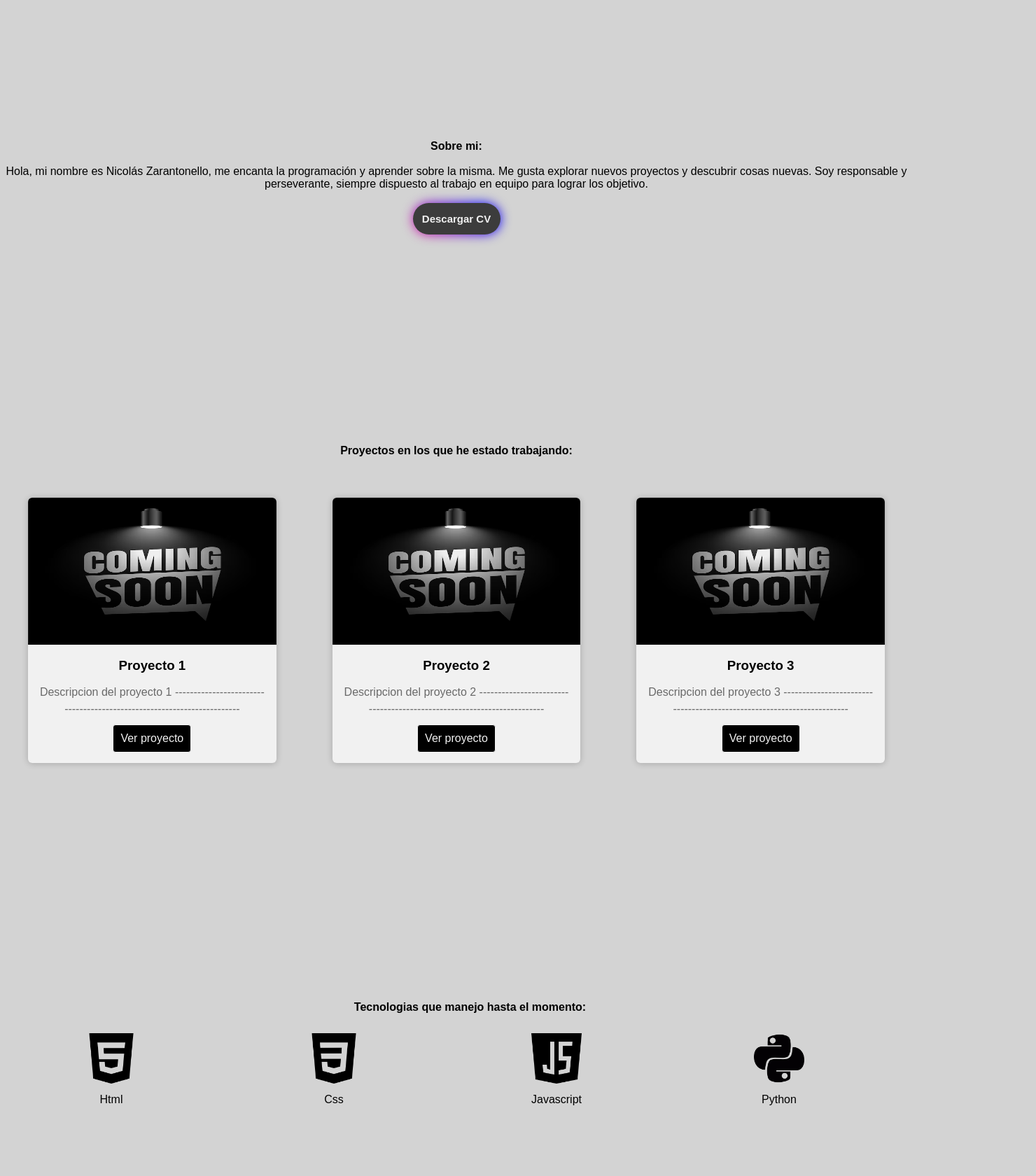
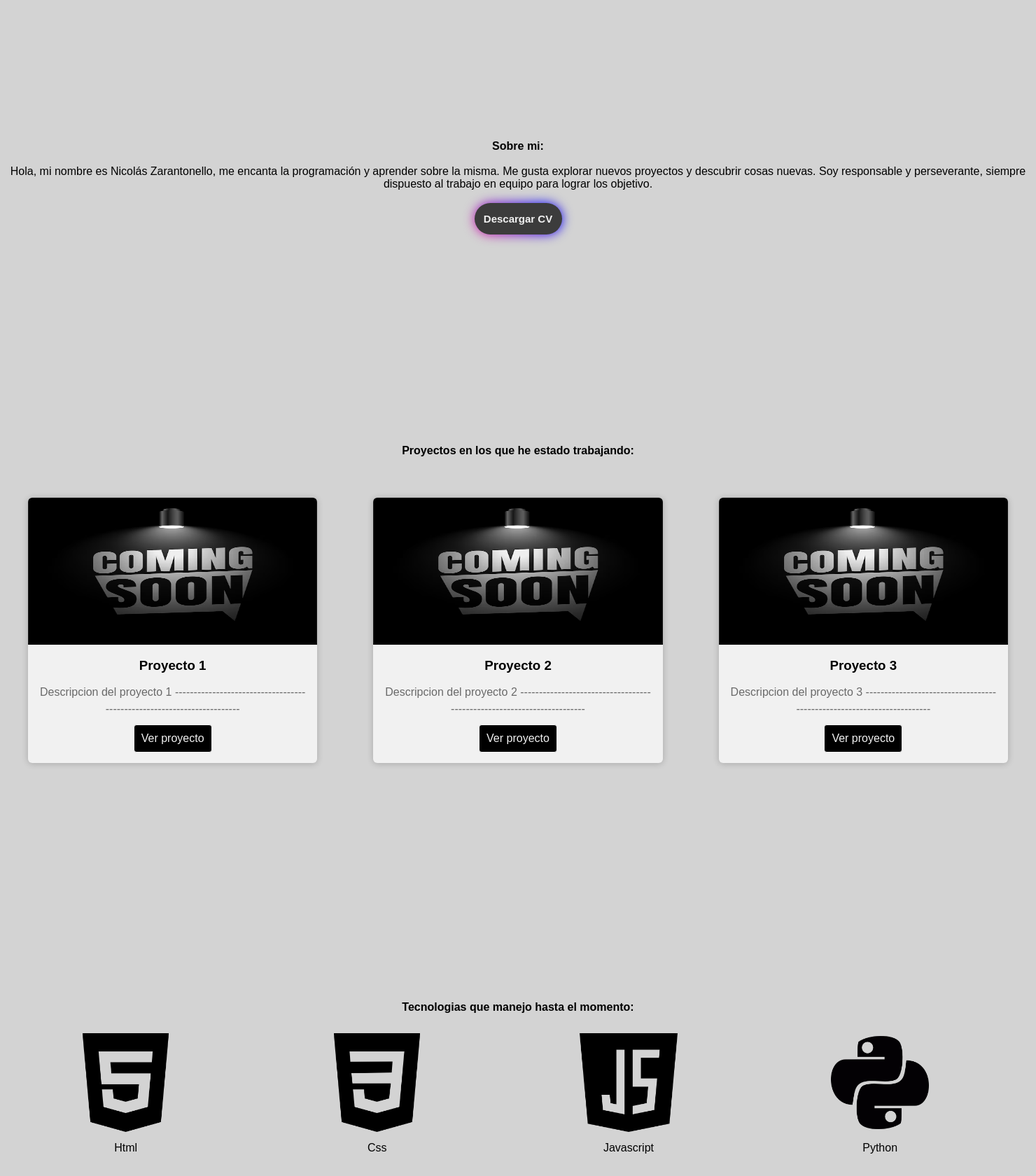
Before and after one commit to NicoZdev/Portfolio-web, a PHP site: page / in a window 1480 px wide. Shown: the part 800-2480 px from the top of the page at 70% size. Run offline with PHP 8.4, Linux system fonts and the light colour scheme; some web fonts are replaced.

Commit message:
Add files via upload

```diff
--- a/index.html
+++ b/index.html
@@ -3,6 +3,7 @@
 <head>
     <meta charset="UTF-8">
     <meta http-equiv="X-UA-Compatible" content="IE=edge">
+    <meta name="viewport" content="width-device-width, user-scalable=no, initial-scale=1.0, maximum-scale=1.0, minimum-scale=1.0">
     <meta name="viewport" content="width=device-width, initial-scale=1.0">
     <title>PortFolio</title>
     <link rel="stylesheet" href="https://stackpath.bootstrapcdn.com/font-awesome/4.7.0/css/font-awesome.min.css">
@@ -15,12 +16,13 @@
 <link href="https://fonts.googleapis.com/css2?family=Righteous&display=swap" rel="stylesheet">
 </head>
 <body>
+  <div class="todo">
   <div id="contcarga">
     <div id="carga"></div>
   </div>
     <section>
       <nav class="navegar">
-        <img src="Logo ZN.jpg" alt="Logo" width="3%">
+        <img src="Logo ZN.jpg" alt="Logo" width="3.2%">
         <a href="#Inicio">Incio</a>
         <a href="#SobreMi">Sobre mi</a>
         <a href="#Proyectos">Proyectos</a>
@@ -81,38 +83,40 @@
   <section id="Tecnologias" class="tecnologias">
        <h4>Tecnologias que manejo hasta el momento:</h4>
        <br>
+  <div class="contecno">
     <div class="galeria">
-      <div class="foto">
+     <figure class="foto">
         <img src="html-5.png" alt="Html5">
-      </div>
       <div class="pie">
         <p>Html</p>
       </div>
+     </figure>
     </div>
     <div class="galeria">
-      <div class="foto">
+      <figure class="foto">
         <img src="css-3.png" alt="Css3">
-      </div>
       <div class="pie">
         <p>Css</p>
       </div>
+     </figure>
     </div>
     <div class="galeria">
-      <div class="foto">
+      <figure class="foto">
         <img src="secuencia-de-comandos-de-java.png" alt="Javascript">
-      </div>
       <div class="pie">
         <p>Javascript</p>
       </div>
+     </figure>
     </div>
     <div class="galeria">
-      <div class="foto">
+      <figure class="foto">
         <img src="logotipo-de-python-language.png" alt="Python">
-      </div>
       <div class="pie">
         <p>Python</p>
       </div>
+     </figure>
     </div>
+  </div>
   </section>
     <section class="botones" id="Contacto">
         <a href="https://github.com/NicoZdev" target="_blank" class="fa fa-github"></a>
@@ -123,6 +127,7 @@
       </section>
       <br>
       <p class="copyright">Copyright © Todos los derechos reservados Nicolás Zarantonello</p>
+    </div>
 </body>
 <script src="script.js"></script>
 </html>
--- a/style.css
+++ b/style.css
@@ -9,10 +9,14 @@ html{
 body {
     background-color: lightgrey;
     min-height: 100vh;
-    width: 1304px;
-    justify-content:center ;
+    justify-content:center;
     align-items:center;
 }
+.todo{
+    width: 100%;
+    max-width: 1500px;
+}
+
 .navegar {
     position: fixed;
     display: flex;
@@ -37,10 +41,11 @@ nav a{
 nav a:hover{
     color: gray;
 }
+
 header {
     padding-top: 60px;
     height: 700px;
-    width: 1304px;
+    width: 100%;
     background-image: url(./FondoIntro.jpg);
     background-size: cover;
     background-position: center;
@@ -53,18 +58,19 @@ header {
     flex-direction: column;
     font-family: 'Righteous', cursive;
     font-size: 25px;
+    box-sizing: border-box;
 }
 .botones {
-    margin-left: 150px;
     margin-bottom: 20px;
     width: 100%;
     display: flex;
     justify-content: space-around;
+    align-items: center;
 }
 .botones a{
     text-decoration: none;
     font-size: 28px;
-    width: 45px;
+    width: 3.5%;
     height: 45px;
     line-height: 45px;
     text-align: center;
@@ -83,21 +89,22 @@ header {
     margin-top: 300px;
     margin-bottom: 300px;
     text-align: center;
-    width: 1304px;
+    width: 100%;
     font-family: 'Mochiy Pop One', sans-serif;
     scroll-margin-top: 7ex;
+    box-sizing: border-box;
 }
 .proyectos{
     margin-bottom: 300px;
     text-align: center;
-    width: 1304px;
+    width: 100%;
     font-family: 'Mochiy Pop One', sans-serif;
     scroll-margin-top: 7ex;
 }
 .tecnologias{
     margin-bottom: 300px;
     text-align: center;
-    width: 1343px;
+    width: 100%;
     font-family: 'Mochiy Pop One', sans-serif;
 }
 .cv {
@@ -154,33 +161,40 @@ button::before {
 }
 
 .copyright {
-    width: 1304px;
+    width: 100%;
     text-align: center;
     font-size: 10px;
     font-family: monospace;
     font-weight: bold;
 }
 
+.contecno{
+    display: flex;
+    max-width: 1500px;
+    width: 100%;
+}
+
 .galeria {
     margin: 10px 39px;
-    float: left;
-    width: 240px;
+    width: 19%;
+    box-sizing: border-box;
 }
 
 .galeria img{
-    width: 30%;
+    width: 50%;
     height: auto;
 }
 
 .pie {
     text-align: center;
     padding: 10px;
+    box-sizing: border-box;
 }
 
 .contenedor{
     width: 100%;
     display: flex;
-    max-width: 1304px;
+    max-width: 1500px;
 }
 
 .tarjetas{
@@ -207,6 +221,7 @@ button::before {
 .tarjetas .contenido{
     padding: 15px;
     text-align: center;
+    box-sizing: border-box;
 }
 
 .tarjetas .contenido p{
@@ -228,6 +243,7 @@ button::before {
     border-radius: 4px;
     background-color: black;
     transition: all 400ms ease;
+    box-sizing: border-box;
 }
 
 .tarjetas .contenido a:hover{
@@ -250,7 +266,7 @@ button::before {
     position:relative;
     top: 40%;
     left: 40%;
-    width: 150px;
+    width: 15%;
     height: 150px;
     border-radius: 50%;
     background: linear-gradient(45deg,transparent,
```
